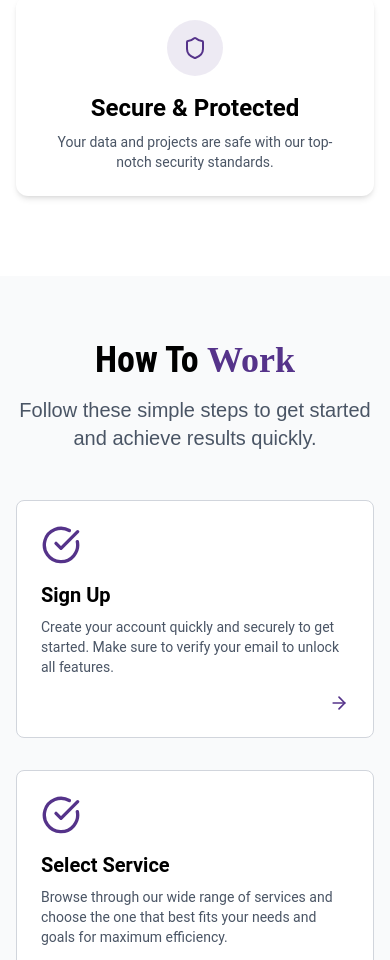
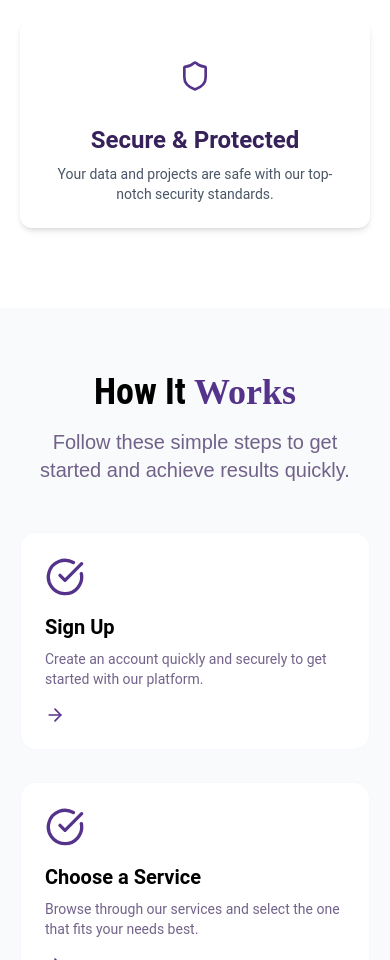
Before and after one commit to Alireja-khan/Mecha-Link, a Next.js app: page / in a window 390 px wide. Shown: the part 1040-2000 px from the top of the page. Built offline with nearby package versions, Linux system fonts and the light colour scheme.

Commit message:
fixed the globals.css styles

```diff
--- a/src/app/Components/HowToWork.jsx
+++ b/src/app/Components/HowToWork.jsx
@@ -1,27 +1,31 @@
 import { CheckCircle, ArrowRight } from "lucide-react";
 
-const HowItWork = () => {
+const HowToWork = () => {
     const steps = [
         {
             title: "Sign Up",
-            description: "Create your account quickly and securely to get started. Make sure to verify your email to unlock all features.",
-            icon: <CheckCircle className="w-10 h-10 text-primary" />
+            description:
+                "Create an account quickly and securely to get started with our platform.",
+            icon: <CheckCircle className="w-10 h-10 text-purple" />,
         },
         {
-            title: "Select Service",
-            description: "Browse through our wide range of services and choose the one that best fits your needs and goals for maximum efficiency.",
-            icon: <CheckCircle className="w-10 h-10 text-primary" />
+            title: "Choose a Service",
+            description:
+                "Browse through our services and select the one that fits your needs best.",
+            icon: <CheckCircle className="w-10 h-10 text-purple" />,
         },
         {
             title: "Start Working",
-            description: "Follow simple, guided steps to start your tasks, track your progress, and stay organized with helpful reminders.",
-            icon: <CheckCircle className="w-10 h-10 text-primary" />
+            description:
+                "Follow simple steps to start your tasks and track your progress easily.",
+            icon: <CheckCircle className="w-10 h-10 text-purple" />,
         },
         {
             title: "Get Results",
-            description: "Measure your outcomes with detailed insights, make improvements over time, and achieve your goals more effectively.",
-            icon: <CheckCircle className="w-10 h-10 text-primary" />
-        }
+            description:
+                "See measurable outcomes and improve continuously with our analytics.",
+            icon: <CheckCircle className="w-10 h-10 text-purple" />,
+        },
     ];
 
     return (
@@ -30,9 +34,10 @@ const HowItWork = () => {
                 {/* Section Header */}
                 <div className="text-center mb-12">
                     <h2 className="text-4xl md:text-5xl font-bold mb-4 font-roboto-con">
-                        How To <span className="text-primary font-caveat">Work</span>
+                        How It{" "}
+                        <span className="text-purple font-caveat inline-block">Works</span>
                     </h2>
-                    <p className="text-xl text-gray-600 max-w-2xl mx-auto font-nunito-sans">
+                    <p className="text-xl text-dark-purple/70 max-w-2xl mx-auto font-nunito-sans">
                         Follow these simple steps to get started and achieve results quickly.
                     </p>
                 </div>
@@ -42,12 +47,14 @@ const HowItWork = () => {
                     {steps.map((step, index) => (
                         <div
                             key={index}
-                            className="bg-white border border-gray-300 rounded-lg p-6 flex flex-col items-start hover:shadow-lg transition-shadow duration-300"
+                            className="bg-white border border-gray/50 rounded-2xl p-6 flex flex-col items-start hover:shadow-lg transition-all duration-300"
                         >
                             <div className="mb-4">{step.icon}</div>
                             <h3 className="text-xl font-semibold mb-2">{step.title}</h3>
-                            <p className="text-gray-600 text-sm">{step.description}</p>
-                            <ArrowRight className="w-5 h-5 text-primary mt-4 self-end" />
+                            <p className="text-dark-purple/70 text-sm">{step.description}</p>
+                            <div className="mt-auto">
+                                <ArrowRight className="w-5 h-5 text-purple mt-4" />
+                            </div>
                         </div>
                     ))}
                 </div>
@@ -56,4 +63,4 @@ const HowItWork = () => {
     );
 };
 
-export default HowItWork;
+export default HowToWork;
--- a/src/app/Components/WhyChooseUs.jsx
+++ b/src/app/Components/WhyChooseUs.jsx
@@ -3,23 +3,31 @@ import { CheckCircle, Shield, Users, Zap } from "lucide-react";
 const reasons = [
     {
         title: "Trusted & Reliable",
-        description: "Join hundreds of satisfied clients who trust Mechalink for quality and consistency.",
-        icon: <CheckCircle />,
+        description:
+            "Join hundreds of satisfied clients who trust Mechalink for quality and consistency.",
+        icon: <CheckCircle className="w-8 h-8" />,
+        color: "purple",
     },
     {
         title: "Expert Team",
-        description: "Our skilled professionals ensure your projects are handled with expertise and care.",
-        icon: <Users />,
+        description:
+            "Our skilled professionals ensure your projects are handled with expertise and care.",
+        icon: <Users className="w-8 h-8" />,
+        color: "purple",
     },
     {
         title: "Fast & Efficient",
-        description: "We deliver solutions quickly without compromising on quality or performance.",
-        icon: <Zap />,
+        description:
+            "We deliver solutions quickly without compromising on quality or performance.",
+        icon: <Zap className="w-8 h-8" />,
+        color: "purple",
     },
     {
         title: "Secure & Protected",
-        description: "Your data and projects are safe with our top-notch security standards.",
-        icon: <Shield />,
+        description:
+            "Your data and projects are safe with our top-notch security standards.",
+        icon: <Shield className="w-8 h-8" />,
+        color: "purple",
     },
 ];
 
@@ -30,10 +38,12 @@ const WhyChooseUs = () => {
                 {/* Section Header */}
                 <div className="text-center mb-16">
                     <h2 className="text-4xl md:text-5xl font-bold mb-4 font-roboto-con">
-                        Why Choose <span className="text-primary font-caveat">Mechalink</span>
+                        Why Choose{" "}
+                        <span className="text-purple font-caveat">Mechalink</span>
                     </h2>
-                    <p className="text-lg md:text-xl text-gray-600 max-w-2xl mx-auto font-nunito-sans">
-                        We provide unmatched services and solutions that help you achieve your business goals efficiently.
+                    <p className="text-lg md:text-xl text-dark-purple max-w-2xl mx-auto font-nunito-sans">
+                        We provide unmatched services and solutions that help you achieve
+                        your business goals efficiently.
                     </p>
                 </div>
 
@@ -44,10 +54,14 @@ const WhyChooseUs = () => {
                             key={index}
                             className="bg-white rounded-xl p-6 flex flex-col items-center text-center shadow-md hover:shadow-lg transition-shadow duration-300"
                         >
-                            <div className="p-4 mb-4 rounded-full bg-[#55338a]/10 text-primary">
+                            <div
+                                className={`p-4 mb-4 rounded-full bg-${reason.color}/10 text-${reason.color}`}
+                            >
                                 {reason.icon}
                             </div>
-                            <h3 className="text-2xl font-semibold mb-2">{reason.title}</h3>
+                            <h3 className="text-2xl font-semibold mb-2 text-dark-purple">
+                                {reason.title}
+                            </h3>
                             <p className="text-gray-600 text-sm">{reason.description}</p>
                         </div>
                     ))}
--- a/src/app/dashboard/components/Sidebar.jsx
+++ b/src/app/dashboard/components/Sidebar.jsx
@@ -56,12 +56,12 @@ const Sidebar = ({ role = "user" }) => {
         ${collapsed ? "w-20" : "w-64"}`}
     >
       {/* Logo */}
-      <div className={`p-6 text-xl font-bold border-b border-gray-200 flex ${collapsed ? "justify-center" : ""}`}>
+      <div className="p-6 text-xl font-bold border-b border-gray-200">
         {collapsed ? "ML" : "MechaLink"}
       </div>
 
       {/* Menu */}
-      <nav className={`flex flex-col flex-1 p-4 space-y-2 ${collapsed ? "items-center" : ""}`}>
+      <nav className="flex-1 p-4 space-y-2">
         {[...commonMenu, ...roleMenu[role]].map((item) => (
           <Link
             key={item.name}
@@ -75,7 +75,7 @@ const Sidebar = ({ role = "user" }) => {
       </nav>
 
       {/* Collapse button + Logout */}
-      <div className={`border-t border-gray-200 p-4 flex flex-col gap-2 ${collapsed ? "items-center" : ""}`}>
+      <div className="border-t border-gray-200 p-4 flex flex-col gap-2">
         <button
           onClick={() => setCollapsed(!collapsed)}
           className="flex items-center gap-2 p-2 rounded-lg hover:bg-gray-100 transition"
@@ -84,7 +84,7 @@ const Sidebar = ({ role = "user" }) => {
           {!collapsed && <span>Collapse</span>}
         </button>
 
-        <button className={`flex items-center gap-3 w-full p-2 rounded-lg hover:bg-red-600 hover:text-white transition ${collapsed ? "justify-center" : ""}`}>
+        <button className="flex items-center gap-3 w-full p-2 rounded-lg hover:bg-red-600 hover:text-white transition">
           <LogOut size={20} />
           {!collapsed && <span>Logout</span>}
         </button>
--- a/src/app/globals.css
+++ b/src/app/globals.css
@@ -1,75 +1,19 @@
 @import "tailwindcss";
 
-:root {
+@theme {
+  --font-arial: "Arial", sans-serif;
+  --font-roboto: "Roboto", sans-serif;
+  --font-roboto-con: "Roboto Condensed", sans-serif;
+  --font-caveat: "Caveat", cursive;
+  --font-nunito-sans: "Nunito Sans", sans-serif;
+
   --color-purple: #55338A;
   --color-red: #DB250D;
   --color-yellow: #FFF962;
   --color-gray: #F0F1F7;
   --color-dark-purple: #37215A;
-  --font-arial: "Arial", sans-serif;
-  --font-roboto: "Roboto", sans-serif;
-  --font-roboto-con: "Roboto Condensed", sans-serif;
-  --font-caveat: "Caveat", cursive;
-  --font-nunito-sans: "Nunito Sans", sans-serif;
 }
 
-/* Tailwind-style classes */
-.bg-primary {
-  background-color: var(--color-purple);
+.container {
+  @apply px-5 mx-auto w-full sm:max-w-xl md:max-w-[45rem] lg:max-w-[62rem] xl:max-w-[77rem] 2xl:max-w-[93rem];
 }
-
-.bg-secondary {
-  background-color: var(--color-red);
-}
-
-.bg-accent {
-  background-color: var(--color-yellow);
-}
-
-.bg-muted {
-  background-color: var(--color-gray);
-}
-
-.bg-dark-primary {
-  background-color: var(--color-dark-purple);
-}
-
-.text-primary {
-  color: var(--color-purple);
-}
-
-.text-secondary {
-  color: var(--color-red);
-}
-
-.text-accent {
-  color: var(--color-yellow);
-}
-
-.text-muted {
-  color: var(--color-gray);
-}
-
-.text-dark-primary {
-  color: var(--color-dark-purple);
-}
-
-.font-arial {
-  font-family: var(--font-arial);
-}
-
-.font-roboto {
-  font-family: var(--font-roboto);
-}
-
-.font-roboto-con {
-  font-family: var(--font-roboto-con);
-}
-
-.font-caveat {
-  font-family: var(--font-caveat);
-}
-
-.font-nunito-sans {
-  font-family: var(--font-nunito-sans);
-}
```
Also changed, not shown: src/app/Components/Blog.jsx (+61 -49 lines). Lines whose indentation alone changed are shown as unchanged.
